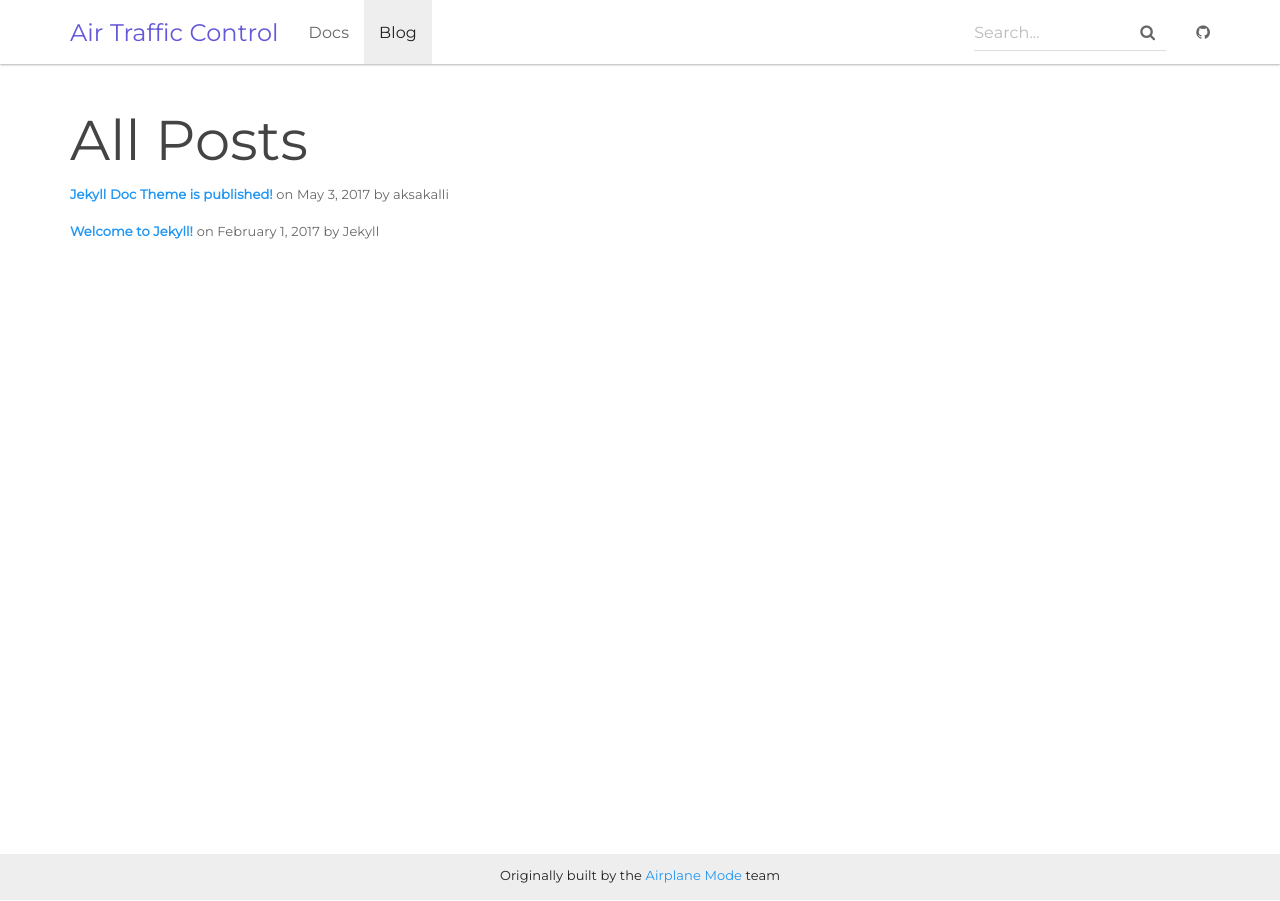
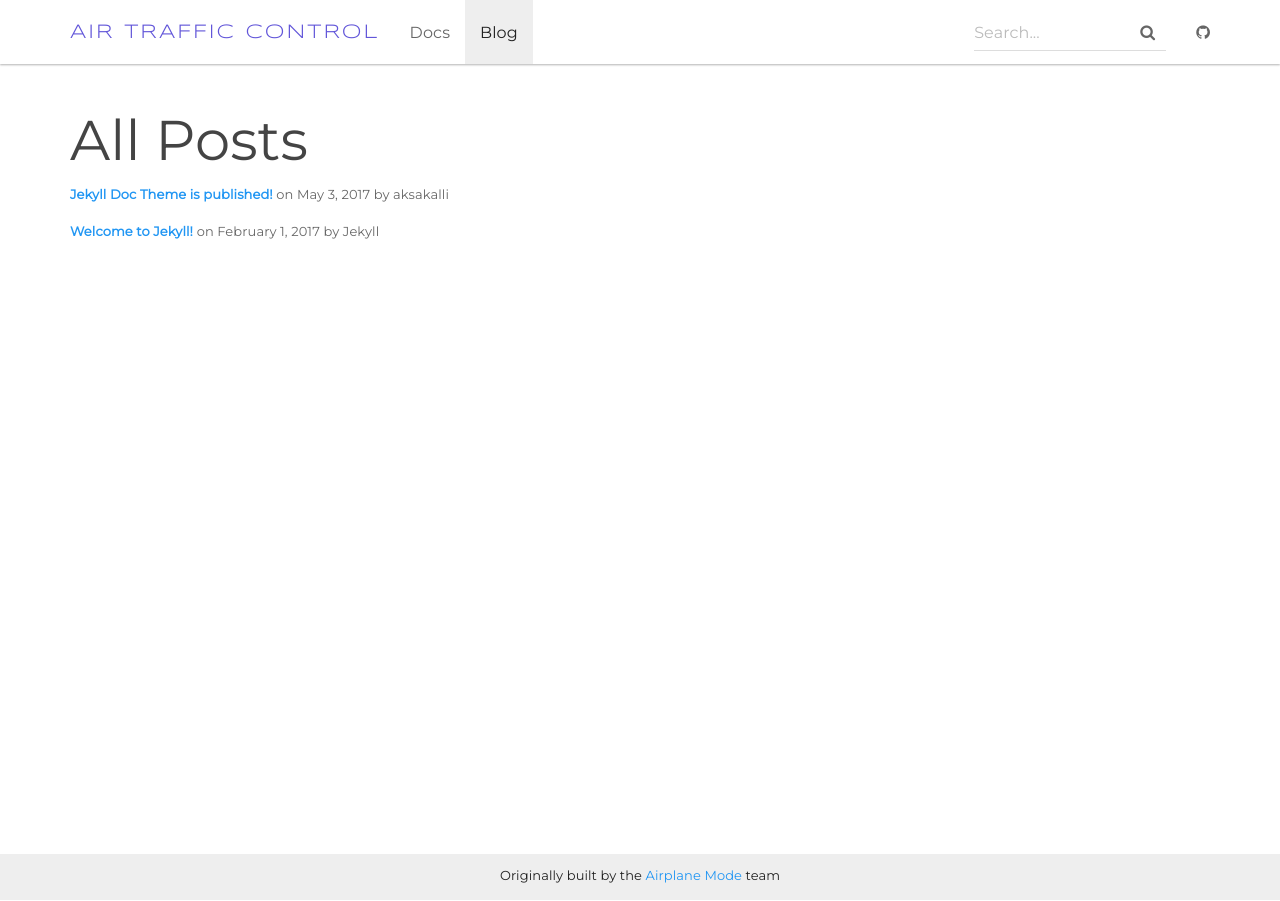
Before and after one commit to airplane-mode/air-traffic-control, a Jekyll site: the page built from docs/allposts.html, in a window 1280 px wide. Built offline with Jekyll 4.4.1, drawn with Linux system fonts in a browser that asks for light colours; nearby versions of some CDN libraries.

Commit message:
try logotype

```diff
--- a/docs/_includes/head.html
+++ b/docs/_includes/head.html
@@ -14,6 +14,7 @@
     {% seo %}
 
     <link href="https://fonts.googleapis.com/css?family=Montserrat" rel="stylesheet">
+     <link href="https://fonts.googleapis.com/css?family=Syncopate" rel="stylesheet">
     <link rel="canonical" href="{{ page.url | replace:'index.html','' | prepend: site.baseurl | prepend: site.url }}">
     <link rel="alternate" type="application/rss+xml" title="{{ site.title }}" href="{{ "/feed.xml" | prepend: site.baseurl | prepend: site.url }}" />
 </head>
--- a/docs/css/main.scss
+++ b/docs/css/main.scss
@@ -34,6 +34,10 @@ body {
 
 .navbar-brand{
   color: #6256d9 !important;
+  font-size: 20px;
+  font-family: "Syncopate";
+  letter-spacing: 2px;
+  text-transform: uppercase;
   img{
     margin: -$navbar-padding-vertical 0;
     height: $navbar-height;
```
